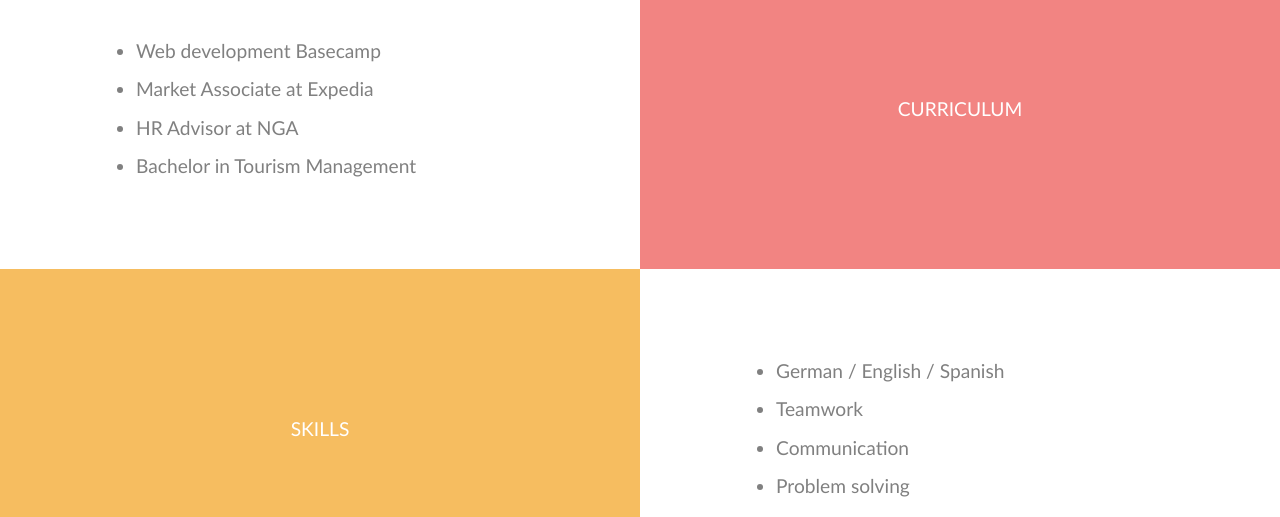
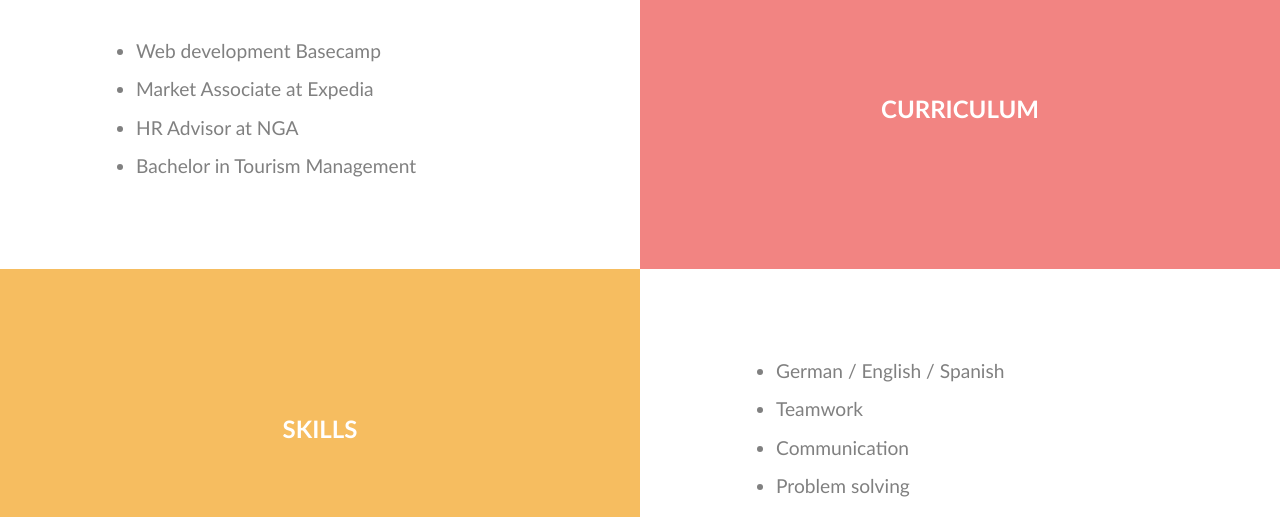
Before and after one commit to lajanzen/portfolio, a plain HTML site: page index.html in a window 1280 px wide. Shown: the part 578-1095 px from the top of the page. Drawn offline with Linux system fonts and the light colour scheme.

Commit message:
Change font size

```diff
--- a/styles.css
+++ b/styles.css
@@ -103,7 +103,8 @@ a {
   color: white;
   justify-self: center;
   align-self: center;
-  font-weight: normal;
+  font-weight: bold;
+  font-size: 1.5rem;
 }
 
 #SK {
@@ -119,7 +120,8 @@ a {
 
   justify-self: center;
   align-self: center;
-  font-weight: normal;
+  font-weight: bold;
+  font-size: 1.5rem;
 }
 
 .skillslist {
```
